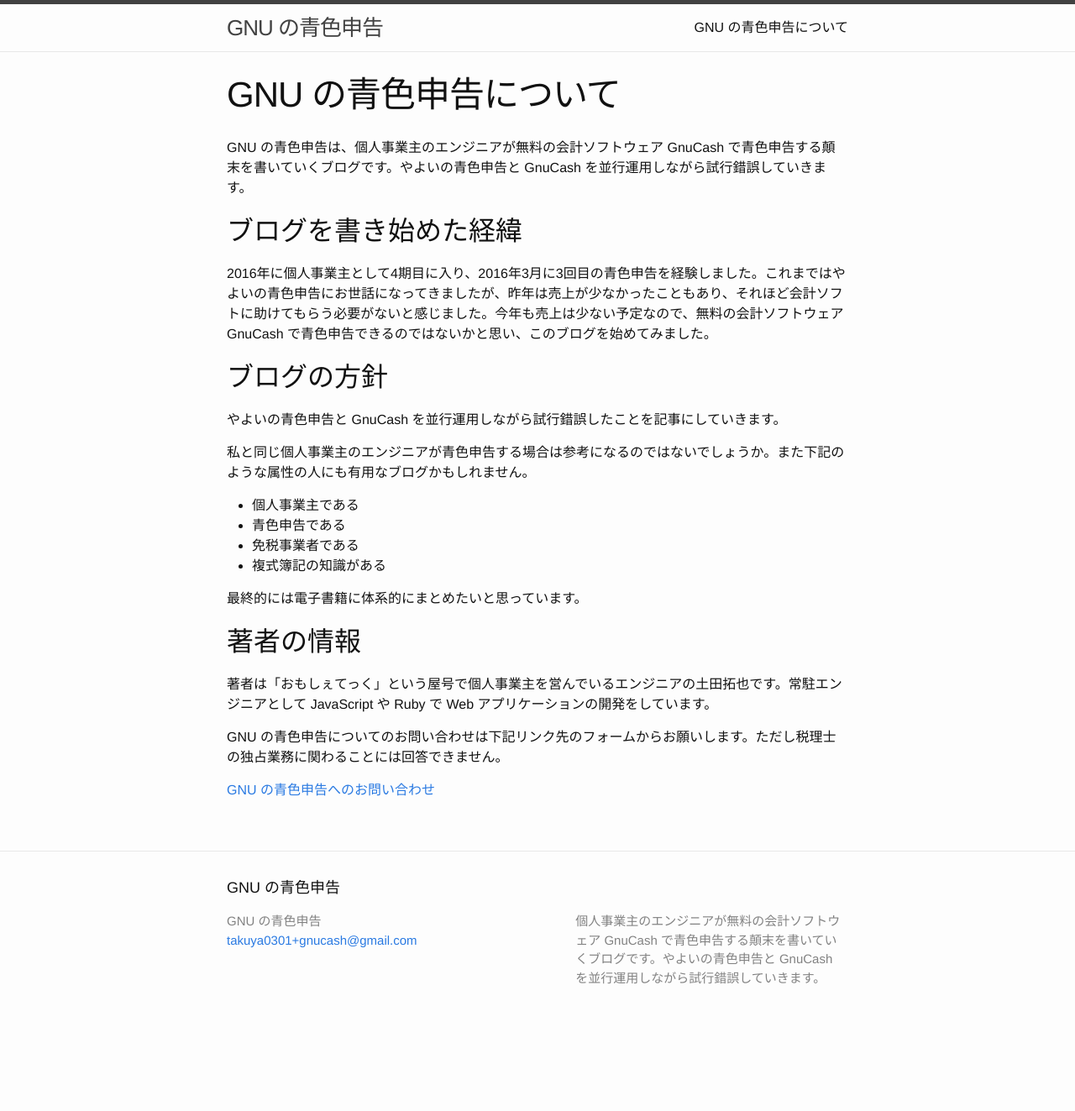
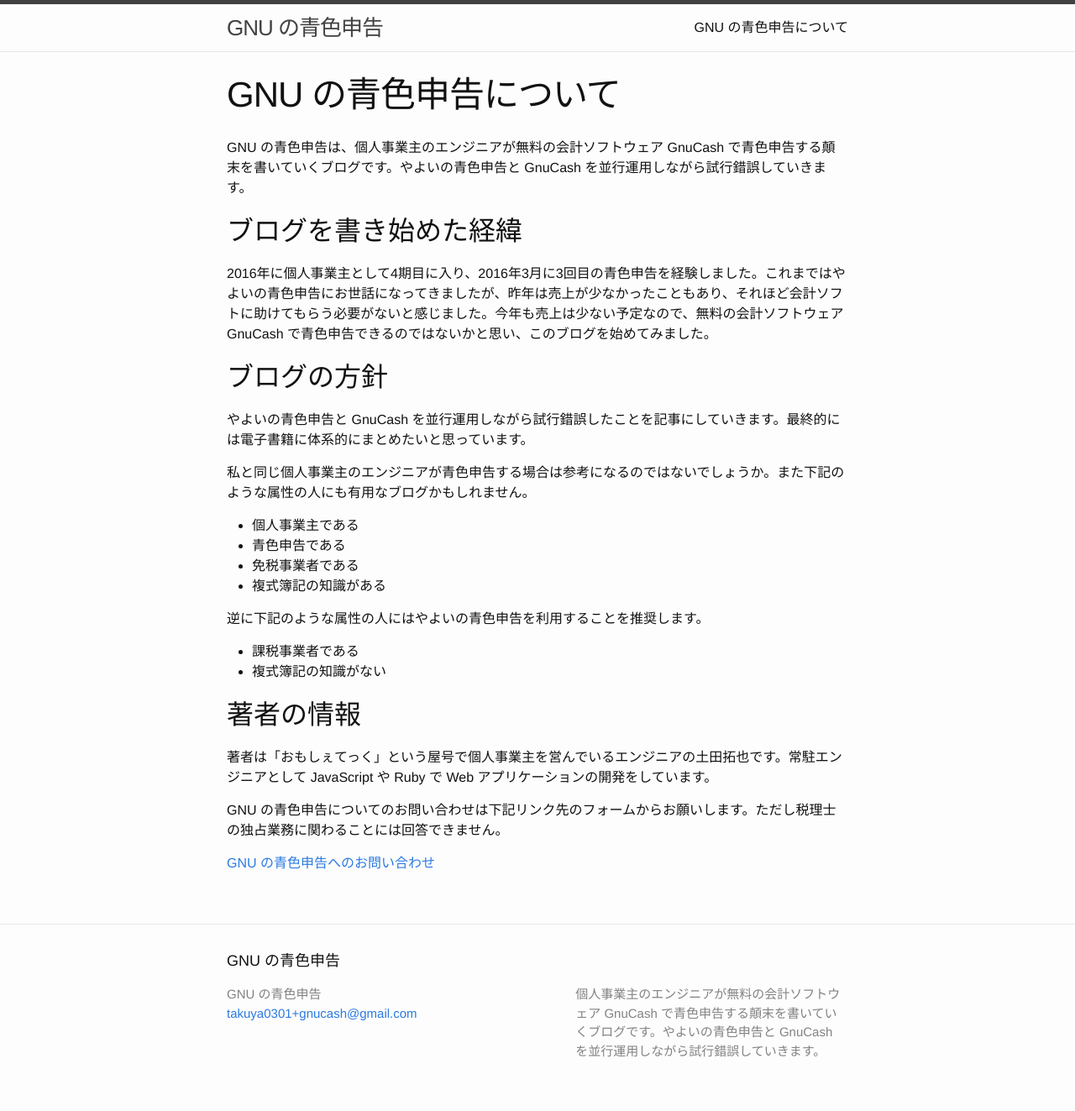
Before and after one commit to omoshetech/gnucash-jp, a Jekyll site: the page built from about.md, in a window 1280 px wide. Shown: the whole page at 84% size. Built offline with Jekyll 4.4.1, drawn with Linux system fonts in a browser that asks for light colours; before the commit the page ends 1236 px from its top, so only the background shows below that.

Commit message:
Fix the policy in the about page

```diff
--- a/about.md
+++ b/about.md
@@ -11,7 +11,7 @@ GNU の青色申告は、個人事業主のエンジニアが無料の会計ソ
 
 ## ブログの方針 ##
 
-やよいの青色申告と GnuCash を並行運用しながら試行錯誤したことを記事にしていきます。
+やよいの青色申告と GnuCash を並行運用しながら試行錯誤したことを記事にしていきます。最終的には電子書籍に体系的にまとめたいと思っています。
 
 私と同じ個人事業主のエンジニアが青色申告する場合は参考になるのではないでしょうか。また下記のような属性の人にも有用なブログかもしれません。
 
@@ -20,7 +20,10 @@ GNU の青色申告は、個人事業主のエンジニアが無料の会計ソ
 * 免税事業者である
 * 複式簿記の知識がある
 
-最終的には電子書籍に体系的にまとめたいと思っています。
+逆に下記のような属性の人にはやよいの青色申告を利用することを推奨します。
+
+* 課税事業者である
+* 複式簿記の知識がない
 
 ## 著者の情報 ##
 
```
